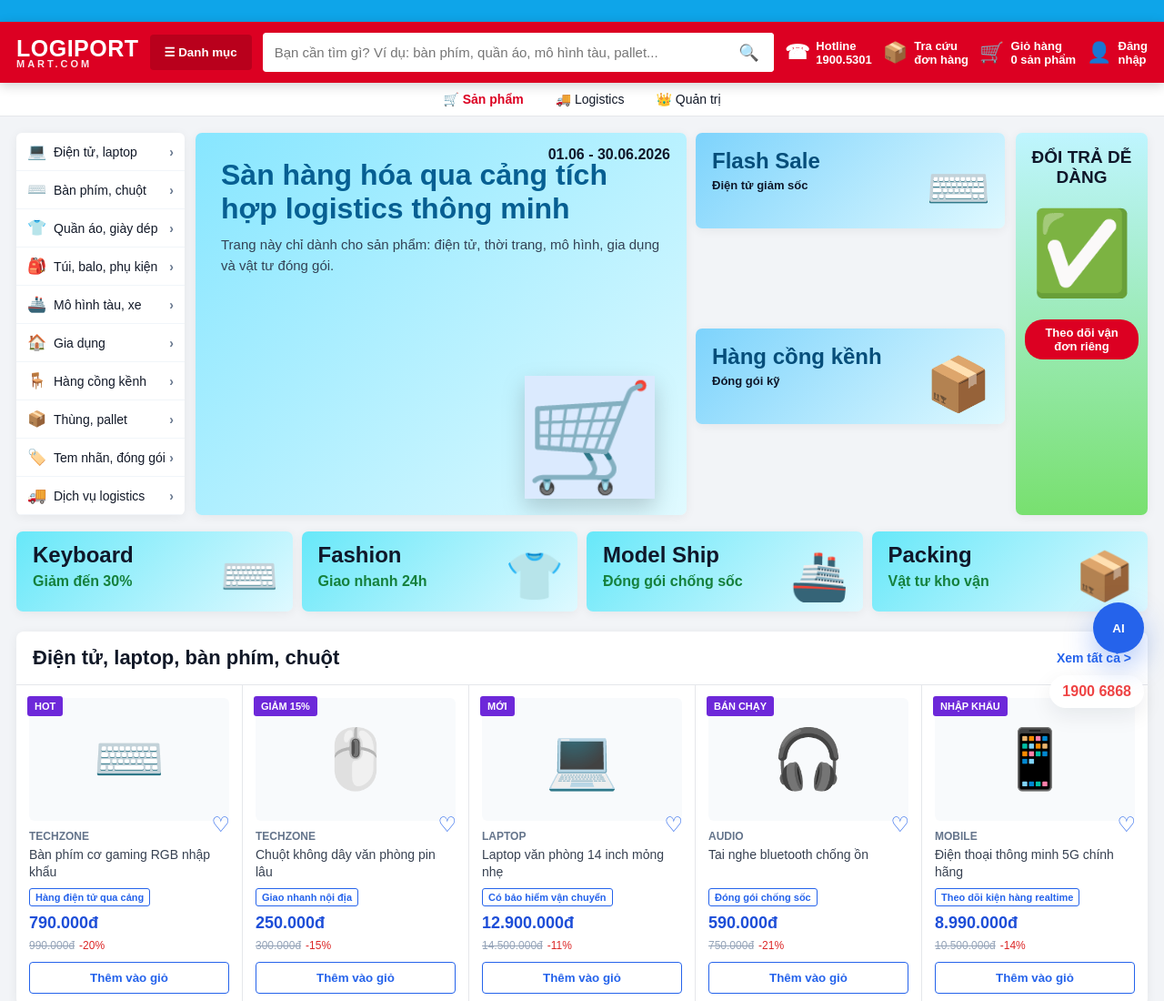
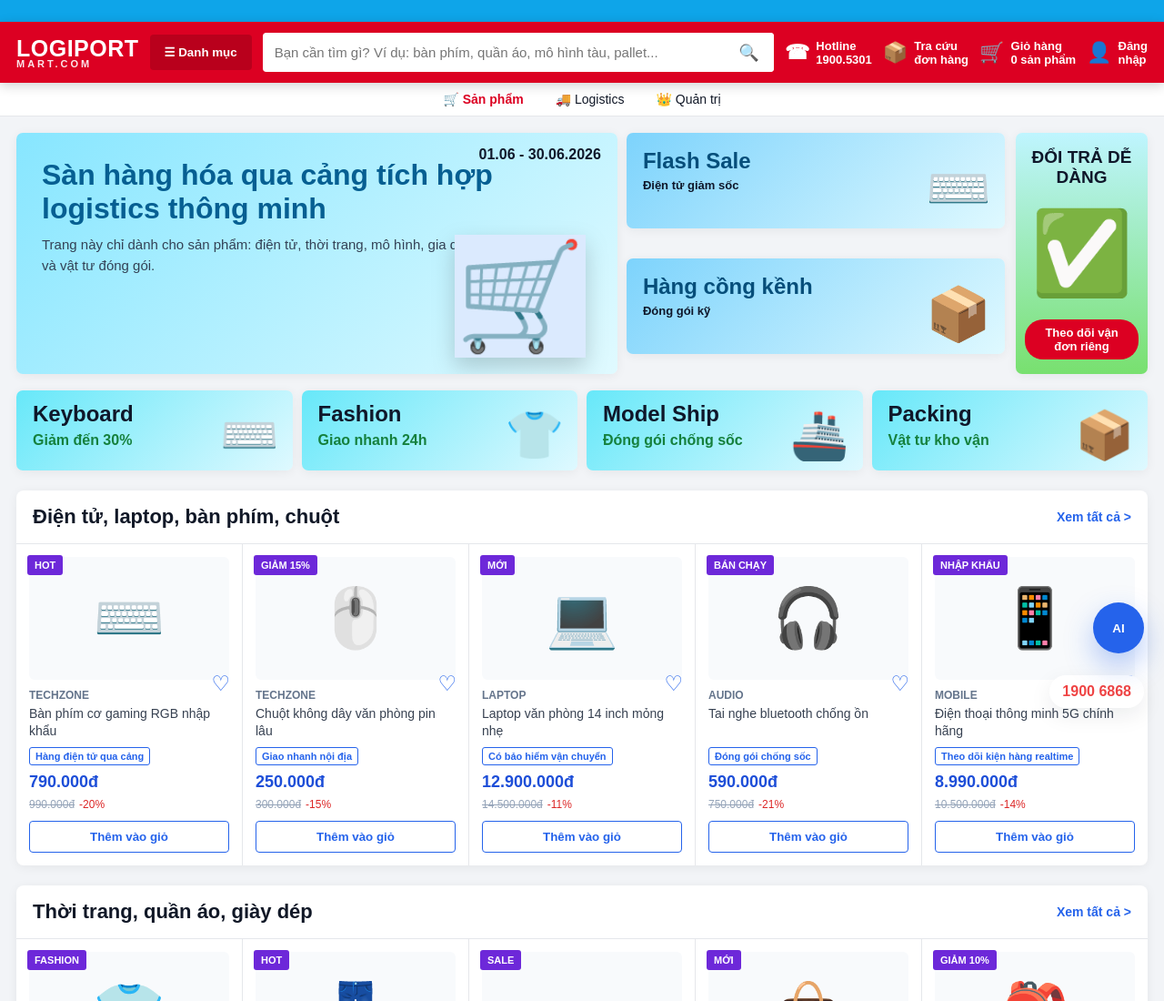
Before and after one commit to kiet62/do-an-ai-, a website: page index.html in a window 1280 px wide. Shown: the top 1100 px of the page at 91% size. Drawn offline with Linux system fonts and the light colour scheme; no server answers.

Commit message:
Add files via upload

```diff
--- a/index.html
+++ b/index.html
@@ -87,19 +87,6 @@
 
 <main class="main">
   <section class="hero-layout">
-    <aside class="category-sidebar">
-      <a href="#electronics" class="cat-item"><span class="cat-left"><span class="cat-icon">💻</span>Điện tử, laptop</span><span class="cat-arrow">›</span></a>
-      <a href="#electronics" class="cat-item"><span class="cat-left"><span class="cat-icon">⌨️</span>Bàn phím, chuột</span><span class="cat-arrow">›</span></a>
-      <a href="#fashion" class="cat-item"><span class="cat-left"><span class="cat-icon">👕</span>Quần áo, giày dép</span><span class="cat-arrow">›</span></a>
-      <a href="#fashion" class="cat-item"><span class="cat-left"><span class="cat-icon">🎒</span>Túi, balo, phụ kiện</span><span class="cat-arrow">›</span></a>
-      <a href="#model" class="cat-item"><span class="cat-left"><span class="cat-icon">🚢</span>Mô hình tàu, xe</span><span class="cat-arrow">›</span></a>
-      <a href="#home-goods" class="cat-item"><span class="cat-left"><span class="cat-icon">🏠</span>Gia dụng</span><span class="cat-arrow">›</span></a>
-      <a href="#home-goods" class="cat-item"><span class="cat-left"><span class="cat-icon">🪑</span>Hàng cồng kềnh</span><span class="cat-arrow">›</span></a>
-      <a href="#packing" class="cat-item"><span class="cat-left"><span class="cat-icon">📦</span>Thùng, pallet</span><span class="cat-arrow">›</span></a>
-      <a href="#packing" class="cat-item"><span class="cat-left"><span class="cat-icon">🏷️</span>Tem nhãn, đóng gói</span><span class="cat-arrow">›</span></a>
-      <a href="logistics.html" class="cat-item"><span class="cat-left"><span class="cat-icon">🚚</span>Dịch vụ logistics</span><span class="cat-arrow">›</span></a>
-    </aside>
-
     <section class="banner-grid">
       <div class="big-banner">
         <div class="date">01.06 - 30.06.2026</div>
--- a/style.css
+++ b/style.css
@@ -56,13 +56,7 @@ button{font-family:inherit}
 .sub-nav-inner a{display:flex;align-items:center;gap:7px;white-space:nowrap}
 .sub-nav-inner a.active{color:#dc0022;font-weight:bold}
 .main{position:relative;max-width:1280px;margin:18px auto 60px;padding:0 18px}
-.hero-layout{display:grid;grid-template-columns:185px 1fr 145px;gap:12px;margin-bottom:18px}
-.category-sidebar{background:white;border-radius:6px;box-shadow:0 2px 12px rgba(0,0,0,.06);overflow:hidden}
-.cat-item{display:flex;align-items:center;justify-content:space-between;padding:10px 12px;border-bottom:1px solid #f1f5f9;font-size:14px;color:#111827;cursor:pointer}
-.cat-item:hover{background:#eff6ff;color:#2563eb}
-.cat-left{display:flex;align-items:center;gap:9px}
-.cat-icon{width:20px;text-align:center;font-size:17px}
-.cat-arrow{font-weight:bold;color:#64748b}
+.hero-layout{display:grid;grid-template-columns:1fr 145px;gap:12px;margin-bottom:18px}
 .banner-grid{display:grid;grid-template-columns:1.35fr .85fr;gap:10px}
 .big-banner{grid-row:span 2;min-height:220px;border-radius:7px;background:linear-gradient(135deg,#87e6ff,#e0faff);padding:28px;position:relative;overflow:hidden;box-shadow:0 2px 12px rgba(0,0,0,.06)}
 .big-banner h1{font-size:32px;color:#065f92;margin-bottom:10px;max-width:520px}
@@ -209,6 +203,6 @@ th{background:#f8fafc;color:#111827}
 .guard-card p{margin-bottom:18px;color:#475569;line-height:1.6}
 .guard-card button{width:100%;padding:12px;border-radius:10px;border:none;cursor:pointer;font-weight:bold}
 footer{background:#111827;color:white;text-align:center;padding:28px 16px;margin-top:30px}
-@media(max-width:1180px){.hero-layout{grid-template-columns:1fr}.category-sidebar,.right-ad{display:none}.product-grid{grid-template-columns:repeat(3,1fr)}.promo-row{grid-template-columns:repeat(2,1fr)}.role-grid{grid-template-columns:repeat(3,1fr)}.dashboard-grid{grid-template-columns:repeat(2,1fr)}}
+@media(max-width:1180px){.hero-layout{grid-template-columns:1fr}.right-ad{display:none}.product-grid{grid-template-columns:repeat(3,1fr)}.promo-row{grid-template-columns:repeat(2,1fr)}.role-grid{grid-template-columns:repeat(3,1fr)}.dashboard-grid{grid-template-columns:repeat(2,1fr)}}
 @media(max-width:820px){.header-inner{flex-wrap:wrap}.category-menu{left:18px;width:min(320px,calc(100vw - 36px))}.search{order:3;flex-basis:100%}.header-action:nth-child(4){display:none}.order-lookup-popover{right:18px;width:calc(100vw - 36px)}.order-lookup-popover::before{right:210px}.cart-popover::before{right:120px}.banner-grid{grid-template-columns:1fr}.big-banner{grid-row:auto}.promo-row{grid-template-columns:1fr}.product-grid{grid-template-columns:repeat(2,1fr)}.panel-grid{grid-template-columns:1fr}.form-row{grid-template-columns:1fr}.role-grid{grid-template-columns:repeat(2,1fr)}}
 @media(max-width:520px){.product-grid,.role-grid,.dashboard-grid{grid-template-columns:1fr}.sub-nav-inner{justify-content:flex-start}.big-banner h1{font-size:25px}.big-banner .ship{font-size:78px}.ai-chat-widget{right:14px;bottom:76px}.ai-chat-panel{height:430px}}
```
